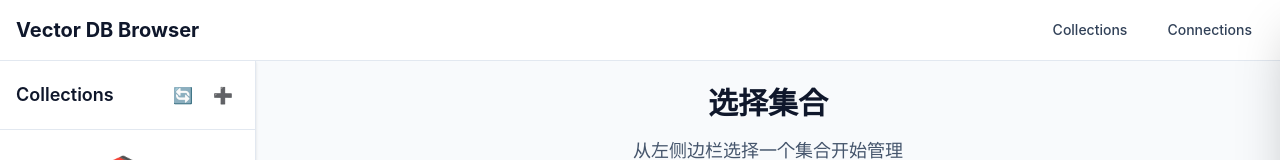
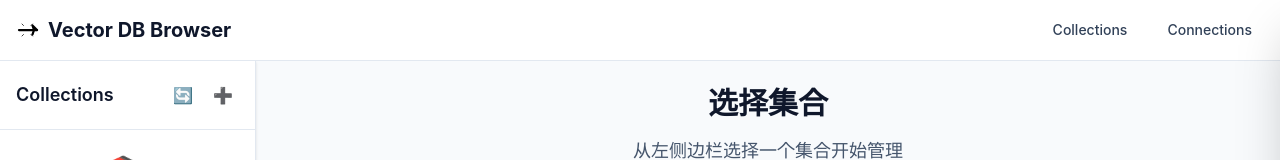
Before and after one commit to lexmin0412/chroma-browser, a Next.js app: page /collections in a window 1280 px wide. Shown: the top 160 px of the page. Built offline with nearby package versions, Linux system fonts and the light colour scheme.

Commit message:
feat(ui): 添加应用图标
添加新的矢量图标作为网站图标和导航栏标志

```diff
--- a/app/layout.tsx
+++ b/app/layout.tsx
@@ -1,6 +1,7 @@
 import type { Metadata } from "next";
 import { Geist, Geist_Mono } from "next/font/google";
 import Link from 'next/link';
+import Image from 'next/image';
 import "./globals.css";
 
 const geistSans = Geist({
@@ -16,6 +17,9 @@ const geistMono = Geist_Mono({
 export const metadata: Metadata = {
   title: "Vector DB Browser",
   description: "A modern web-based management interface for vector databases",
+  icons: {
+    icon: "/vector-icon.svg",
+  },
 };
 
 export default function RootLayout({
@@ -33,6 +37,13 @@ export default function RootLayout({
           <header className="bg-white dark:bg-slate-800 border-b border-slate-200 dark:border-slate-700 shadow-sm">
             <div className="container mx-auto px-4 py-3 flex justify-between items-center">
               <div className="flex items-center gap-2">
+                <Image
+                  src="/vector-icon.svg"
+                  alt="Vector Icon"
+                  width={24}
+                  height={24}
+                  className="text-violet-600"
+                />
                 <h1 className="text-xl font-bold text-slate-900 dark:text-white">Vector DB Browser</h1>
               </div>
               <nav className="flex gap-4 items-center">
```
Also changed, not shown: public/vector-icon.svg (added).
